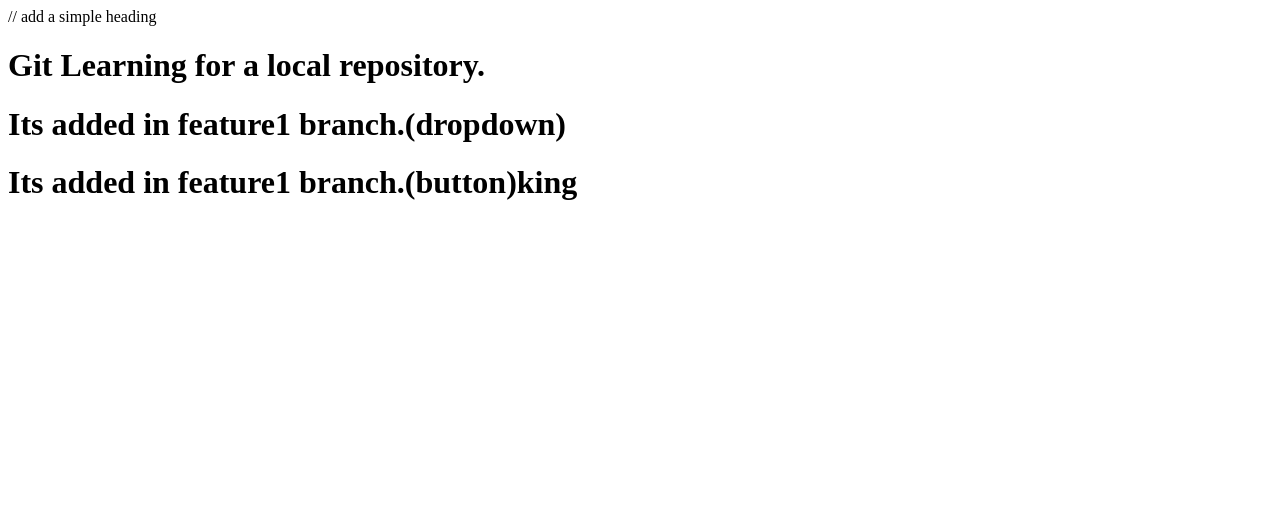
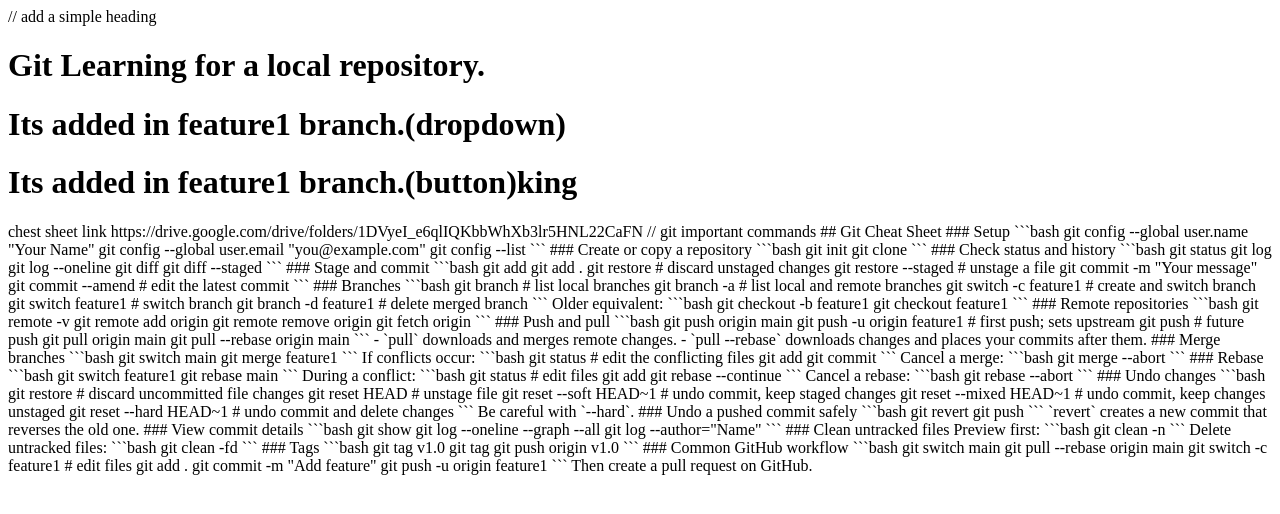
Before and after one commit to bendivani456/local-repo, a plain HTML site: page index.html in a window 1280 px wide. Drawn offline with Linux system fonts and the light colour scheme.

Commit message:
added git commands

````diff
--- a/index.html
+++ b/index.html
@@ -2,3 +2,197 @@
 <h1>Git Learning for a local repository.</h1>
 <h1>Its added in feature1 branch.(dropdown)</h1>
 <h1>Its added in feature1 branch.(button)king</h1>
+chest sheet link
+https://drive.google.com/drive/folders/1DVyeI_e6qlIQKbbWhXb3lr5HNL22CaFN
+
+//  git important commands
+## Git Cheat Sheet
+
+### Setup
+
+```bash
+git config --global user.name "Your Name"
+git config --global user.email "you@example.com"
+
+git config --list
+```
+
+### Create or copy a repository
+
+```bash
+git init
+git clone <repository-url>
+```
+
+### Check status and history
+
+```bash
+git status
+git log
+git log --oneline
+git diff
+git diff --staged
+```
+
+### Stage and commit
+
+```bash
+git add <file>
+git add .
+git restore <file>              # discard unstaged changes
+git restore --staged <file>     # unstage a file
+
+git commit -m "Your message"
+git commit --amend               # edit the latest commit
+```
+
+### Branches
+
+```bash
+git branch                      # list local branches
+git branch -a                   # list local and remote branches
+git switch -c feature1          # create and switch branch
+git switch feature1             # switch branch
+git branch -d feature1          # delete merged branch
+```
+
+Older equivalent:
+
+```bash
+git checkout -b feature1
+git checkout feature1
+```
+
+### Remote repositories
+
+```bash
+git remote -v
+git remote add origin <repository-url>
+git remote remove origin
+git fetch origin
+```
+
+### Push and pull
+
+```bash
+git push origin main
+git push -u origin feature1    # first push; sets upstream
+git push                        # future push
+
+git pull origin main
+git pull --rebase origin main
+```
+
+- `pull` downloads and merges remote changes.
+- `pull --rebase` downloads changes and places your commits after them.
+
+### Merge branches
+
+```bash
+git switch main
+git merge feature1
+```
+
+If conflicts occur:
+
+```bash
+git status
+# edit the conflicting files
+git add <file>
+git commit
+```
+
+Cancel a merge:
+
+```bash
+git merge --abort
+```
+
+### Rebase
+
+```bash
+git switch feature1
+git rebase main
+```
+
+During a conflict:
+
+```bash
+git status
+# edit files
+git add <file>
+git rebase --continue
+```
+
+Cancel a rebase:
+
+```bash
+git rebase --abort
+```
+
+### Undo changes
+
+```bash
+git restore <file>                 # discard uncommitted file changes
+git reset HEAD <file>              # unstage file
+git reset --soft HEAD~1             # undo commit, keep staged changes
+git reset --mixed HEAD~1            # undo commit, keep changes unstaged
+git reset --hard HEAD~1             # undo commit and delete changes
+```
+
+Be careful with `--hard`.
+
+### Undo a pushed commit safely
+
+```bash
+git revert <commit-hash>
+git push
+```
+
+`revert` creates a new commit that reverses the old one.
+
+### View commit details
+
+```bash
+git show <commit-hash>
+git log --oneline --graph --all
+git log --author="Name"
+```
+
+### Clean untracked files
+
+Preview first:
+
+```bash
+git clean -n
+```
+
+Delete untracked files:
+
+```bash
+git clean -fd
+```
+
+### Tags
+
+```bash
+git tag v1.0
+git tag
+git push origin v1.0
+```
+
+### Common GitHub workflow
+
+```bash
+git switch main
+git pull --rebase origin main
+git switch -c feature1
+
+# edit files
+git add .
+git commit -m "Add feature"
+
+git push -u origin feature1
+```
+
+Then create a pull request on GitHub.
````
